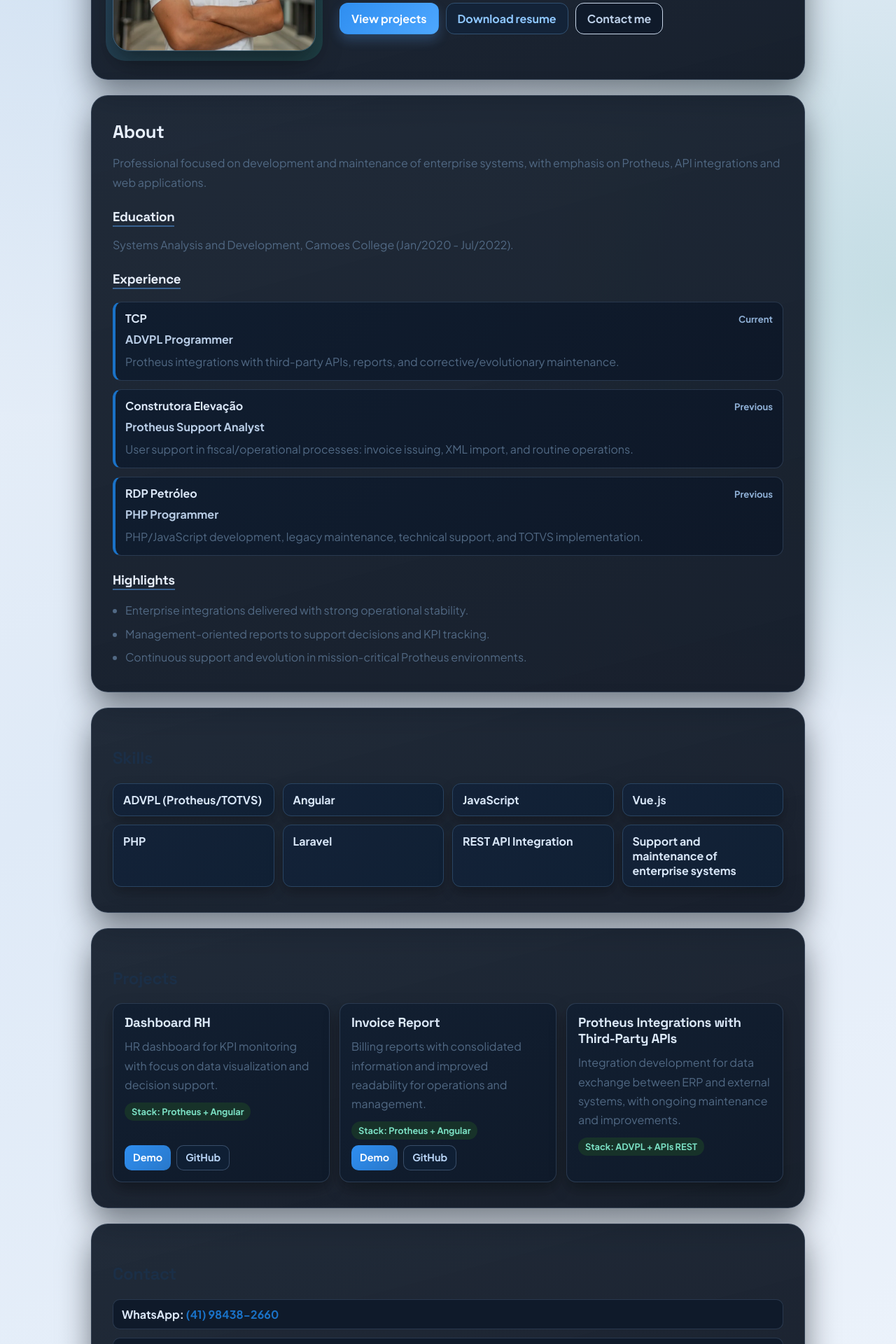
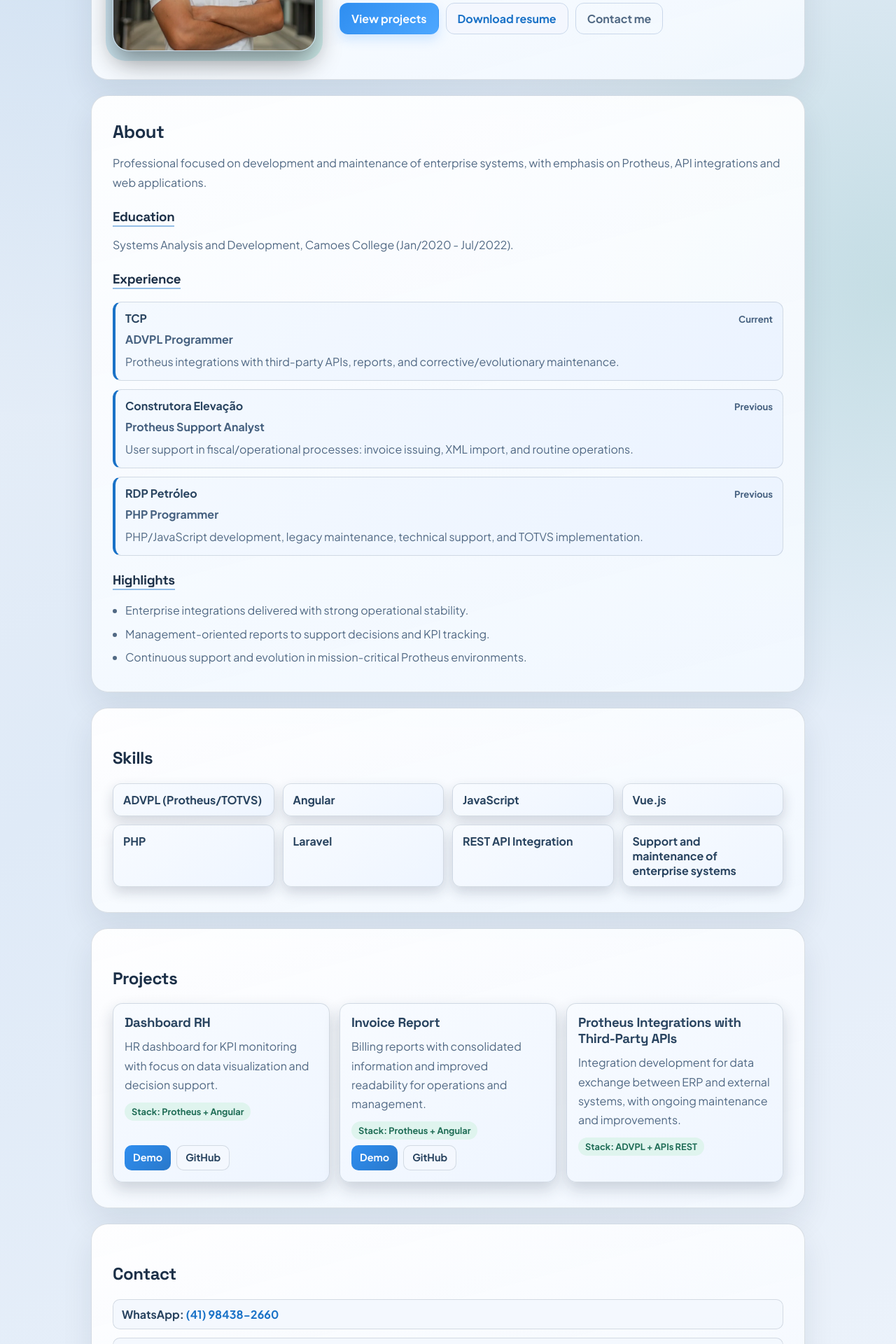
Before and after one commit to michelssalves/my-profile-angular, an Angular app: page / in a window 1280 px wide. Shown: the part 360-2280 px from the top of the page at 70% size. Built offline with nearby package versions, Linux system fonts and the light colour scheme.

Commit message:
fix: apply light theme palette to section content

```diff
--- a/src/app/app.css
+++ b/src/app/app.css
@@ -7,6 +7,17 @@
   --accent: #5aa9ff;
   --accent-2: #31c7a4;
   --accent-warm: #ff9e5a;
+  --section-border: rgba(133, 164, 204, 0.2);
+  --section-bg: linear-gradient(165deg, rgba(16, 26, 40, 0.92), rgba(11, 19, 32, 0.94));
+  --section-shadow: 0 20px 45px rgba(2, 8, 16, 0.5);
+  --surface-soft: #0f1a2a;
+  --surface-elev: linear-gradient(150deg, #121f31, #0f1a2a);
+  --surface-elev-2: linear-gradient(145deg, #101d2f, #0e1828);
+  --heading: #e8f0fd;
+  --heading-soft: #dce8f8;
+  --muted-strong: #b9cde6;
+  --chip-bg: #173229;
+  --chip-fg: #7be0c4;
   --page-bg:
     radial-gradient(circle at 6% 0%, rgba(90, 169, 255, 0.2), transparent 34%),
     radial-gradient(circle at 100% 30%, rgba(49, 199, 164, 0.16), transparent 28%),
@@ -23,6 +34,17 @@
   --line: #c9d7ea;
   --accent: #1a72c7;
   --accent-2: #228f70;
+  --section-border: rgba(21, 48, 77, 0.15);
+  --section-bg: linear-gradient(165deg, rgba(255, 255, 255, 0.95), rgba(242, 248, 255, 0.92));
+  --section-shadow: 0 20px 45px rgba(11, 30, 56, 0.09);
+  --surface-soft: #f4f8fe;
+  --surface-elev: linear-gradient(150deg, #f8fbff, #eef5ff);
+  --surface-elev-2: linear-gradient(145deg, #f4f9ff, #ebf3ff);
+  --heading: #1b2f47;
+  --heading-soft: #28435f;
+  --muted-strong: #45607f;
+  --chip-bg: #dff4ee;
+  --chip-fg: #1f6d56;
   --page-bg:
     radial-gradient(circle at 6% 0%, rgba(26, 114, 199, 0.14), transparent 34%),
     radial-gradient(circle at 100% 30%, rgba(34, 143, 112, 0.14), transparent 28%),
--- a/src/app/sections/contato/contato.css
+++ b/src/app/sections/contato/contato.css
@@ -2,13 +2,13 @@
   margin: 12px 0;
   color: var(--muted);
   padding: 10px 12px;
-  border: 1px solid rgba(133, 164, 204, 0.22);
+  border: 1px solid var(--section-border);
   border-radius: 10px;
-  background: #0f1a2a;
+  background: color-mix(in srgb, var(--surface-soft) 92%, transparent);
 }
 
 .contato strong {
-  color: #dce8f8;
+  color: var(--heading-soft);
 }
 
 .contato a {
--- a/src/app/sections/hero/hero.css
+++ b/src/app/sections/hero/hero.css
@@ -40,7 +40,7 @@
   aspect-ratio: 1 / 1;
   object-fit: cover;
   border-radius: 24px;
-  border: 1px solid rgba(147, 177, 216, 0.26);
+  border: 1px solid color-mix(in srgb, var(--line) 70%, transparent);
   box-shadow: 0 16px 36px rgba(0, 0, 0, 0.42);
 }
 
@@ -55,9 +55,9 @@
   gap: 12px;
   margin: 0 0 10px;
   padding: 10px 14px;
-  border: 1px solid rgba(133, 164, 204, 0.3);
+  border: 1px solid color-mix(in srgb, var(--line) 80%, transparent);
   border-radius: 12px;
-  background: #0a1730;
+  background: color-mix(in srgb, var(--surface-soft) 85%, transparent);
 }
 
 .lang-switch button {
@@ -91,7 +91,7 @@ h1 {
   font-size: clamp(1.7rem, 3vw, 2.6rem);
   line-height: 1.15;
   margin: 0;
-  color: #f2f7ff;
+  color: var(--heading);
 }
 
 .lead {
@@ -129,14 +129,14 @@ h1 {
 }
 
 .cta.secondary {
-  background: #132338;
-  color: #8ec7ff;
-  border-color: #315172;
+  background: color-mix(in srgb, var(--surface-soft) 88%, transparent);
+  color: var(--accent);
+  border-color: var(--line);
 }
 
 .cta.ghost {
-  background: #0f1a2a;
-  color: #bdd0e8;
+  background: transparent;
+  color: var(--muted);
   border-color: var(--line);
 }
 
--- a/src/app/sections/projetos/projetos.css
+++ b/src/app/sections/projetos/projetos.css
@@ -9,22 +9,22 @@ article {
   display: flex;
   flex-direction: column;
   gap: 8px;
-  border: 1px solid rgba(133, 164, 204, 0.22);
+  border: 1px solid var(--section-border);
   border-radius: 14px;
   padding: 16px;
-  background: linear-gradient(150deg, #121f31, #0f1a2a);
-  box-shadow: 0 10px 22px rgba(0, 0, 0, 0.35);
+  background: var(--surface-elev);
+  box-shadow: 0 10px 22px color-mix(in srgb, var(--ink) 20%, transparent);
   transition: transform 0.18s ease, box-shadow 0.18s ease;
 }
 
 article:hover {
   transform: translateY(-3px);
-  box-shadow: 0 16px 28px rgba(0, 0, 0, 0.45);
+  box-shadow: 0 16px 28px color-mix(in srgb, var(--ink) 26%, transparent);
 }
 
 h3 {
   margin: 0;
-  color: #dce9f9;
+  color: var(--heading-soft);
 }
 
 p {
@@ -39,8 +39,8 @@ p {
   margin-top: 4px;
   padding: 5px 10px;
   border-radius: 999px;
-  background: #173229;
-  color: #7be0c4;
+  background: var(--chip-bg);
+  color: var(--chip-fg);
   font-size: 0.8rem;
   font-weight: 700;
 }
@@ -66,9 +66,9 @@ p {
 }
 
 .project-link.secondary {
-  background: #0f1f34;
-  border: 1px solid rgba(133, 164, 204, 0.35);
-  color: #b8d4f6;
+  background: color-mix(in srgb, var(--surface-soft) 90%, transparent);
+  border: 1px solid var(--section-border);
+  color: var(--heading-soft);
 }
 
 .project-link:hover {
--- a/src/app/sections/skills/skills.css
+++ b/src/app/sections/skills/skills.css
@@ -10,15 +10,15 @@ ul {
 li {
   padding: 12px 14px;
   border-radius: 12px;
-  background: linear-gradient(130deg, #132238, #102034);
-  border: 1px solid #294462;
-  color: #d9e7f8;
+  background: var(--surface-elev);
+  border: 1px solid var(--section-border);
+  color: var(--heading-soft);
   font-weight: 700;
-  box-shadow: 0 8px 18px rgba(0, 0, 0, 0.28);
+  box-shadow: 0 8px 18px color-mix(in srgb, var(--ink) 18%, transparent);
   transition: transform 0.18s ease, box-shadow 0.18s ease;
 }
 
 li:hover {
   transform: translateY(-2px);
-  box-shadow: 0 12px 20px rgba(0, 0, 0, 0.35);
+  box-shadow: 0 12px 20px color-mix(in srgb, var(--ink) 24%, transparent);
 }
--- a/src/app/sections/sobre/sobre.css
+++ b/src/app/sections/sobre/sobre.css
@@ -1,7 +1,7 @@
 h2,
 h3 {
   margin-top: 0;
-  color: #e8f0fd;
+  color: var(--heading);
 }
 
 h2 {
@@ -13,7 +13,7 @@ h3 {
   margin-top: 24px;
   margin-bottom: 12px;
   display: inline-block;
-  border-bottom: 2px solid rgba(90, 169, 255, 0.45);
+  border-bottom: 2px solid color-mix(in srgb, var(--accent) 45%, transparent);
 }
 
 p {
@@ -29,11 +29,11 @@ p {
 }
 
 .timeline-item {
-  border: 1px solid rgba(133, 164, 204, 0.22);
+  border: 1px solid var(--section-border);
   border-left: 4px solid var(--accent);
   border-radius: 12px;
   padding: 12px 14px;
-  background: linear-gradient(145deg, #101d2f, #0e1828);
+  background: var(--surface-elev-2);
 }
 
 .timeline-item header {
@@ -44,17 +44,17 @@ p {
 }
 
 .timeline-item strong {
-  color: #dce8f8;
+  color: var(--heading-soft);
 }
 
 .timeline-item span {
-  color: #8fb0d6;
+  color: var(--muted-strong);
   font-size: 0.82rem;
   font-weight: 700;
 }
 
 .role {
-  color: #b9cde6;
+  color: var(--muted-strong);
   margin-top: 6px;
   font-weight: 700;
 }
--- a/src/styles.css
+++ b/src/styles.css
@@ -18,6 +18,11 @@ body {
   -webkit-font-smoothing: antialiased;
 }
 
+body.theme-light {
+  background: #ebf1f8;
+  color: #1b2f47;
+}
+
 h1,
 h2,
 h3 {
@@ -29,10 +34,10 @@ h3 {
   max-width: 1020px;
   margin: 0 auto;
   padding: 36px 30px;
-  border: 1px solid rgba(133, 164, 204, 0.2);
+  border: 1px solid var(--section-border, rgba(133, 164, 204, 0.2));
   border-radius: 24px;
-  background: linear-gradient(165deg, rgba(16, 26, 40, 0.92), rgba(11, 19, 32, 0.94));
-  box-shadow: 0 20px 45px rgba(2, 8, 16, 0.5);
+  background: var(--section-bg, linear-gradient(165deg, rgba(16, 26, 40, 0.92), rgba(11, 19, 32, 0.94)));
+  box-shadow: var(--section-shadow, 0 20px 45px rgba(2, 8, 16, 0.5));
   animation: section-in 0.55s ease both;
 }
 
```
